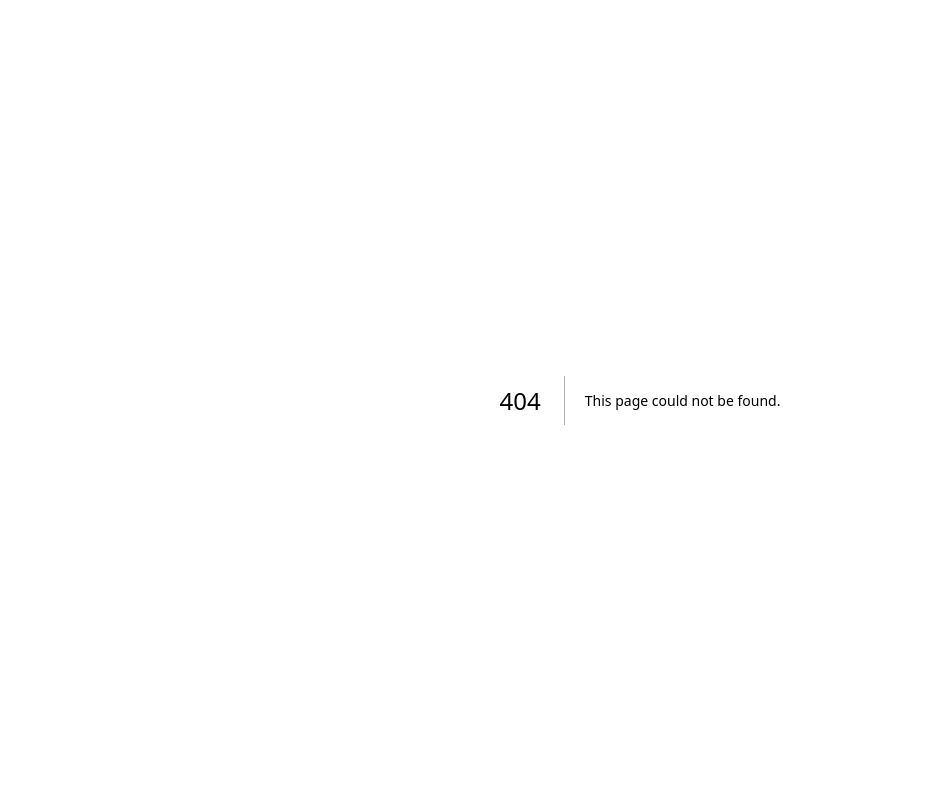
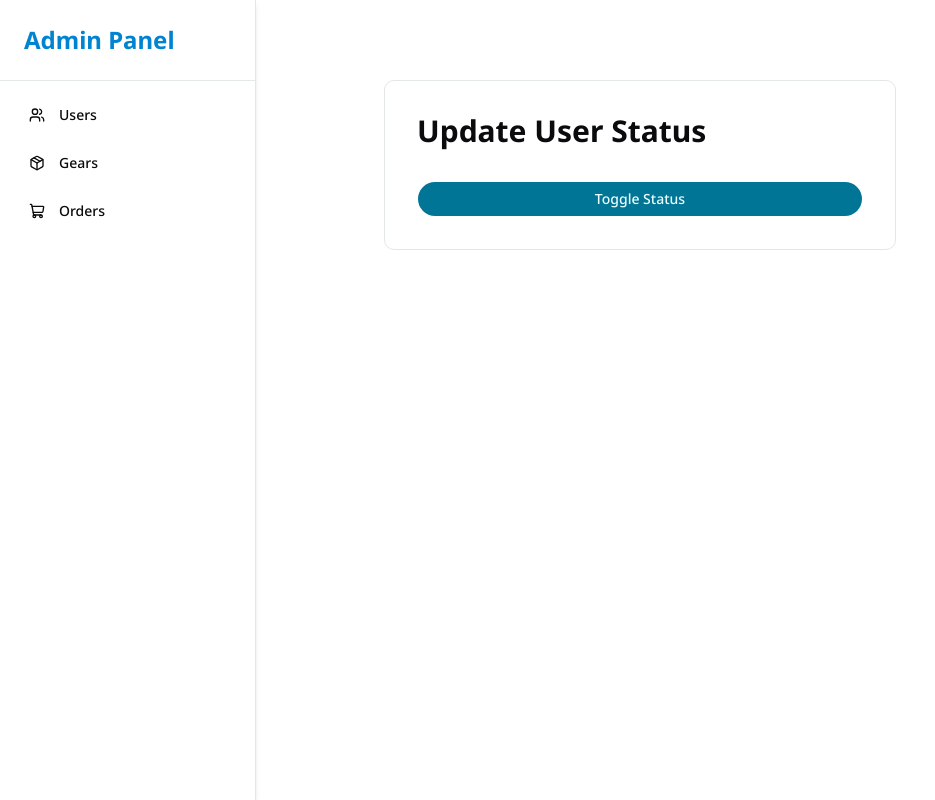
Before and after one commit to Ri-Reyan/GearUp_Client, a Next.js app: page /admin/users/1 in a window 1280 px wide. Before the commit this address had no page. Shown: the whole page, without its empty margins (0-935 px from the left). Built offline with nearby package versions, Linux system fonts and the light colour scheme; no server answers.

Commit message:
add user status toggle button

```diff
--- /dev/null
+++ b/app/admin/users/[id]/page.tsx
@@ -0,0 +1,40 @@
+"use client";
+
+import { useParams, useRouter } from "next/navigation";
+import axiosInstance from "@/lib/axios";
+import { Button } from "@/components/ui/button";
+import { toast } from "sonner";
+
+export default function UpdateUserPage() {
+  const { id } = useParams();
+
+  const router = useRouter();
+
+  const handleUpdate = async () => {
+    try {
+      const res = await axiosInstance.patch(
+        `/api/admin/users/${id}`,
+        {},
+        {
+          withCredentials: true,
+        },
+      );
+
+      toast.success(res.data.message);
+
+      router.push("/admin/users");
+    } catch {
+      toast.error("Failed");
+    }
+  };
+
+  return (
+    <div className="mx-auto mt-20 max-w-lg rounded-lg border p-8">
+      <h1 className="mb-8 text-3xl font-bold">Update User Status</h1>
+
+      <Button onClick={handleUpdate} className="w-full">
+        Toggle Status
+      </Button>
+    </div>
+  );
+}
--- a/app/admin/users/page.tsx
+++ b/app/admin/users/page.tsx
@@ -55,7 +55,7 @@ export default function UsersPage() {
 
               <td className="border p-3">
                 <Link
-                  href={`/dashboard/users/${user.id}`}
+                  href={`/admin/users/${user.id}`}
                   className="rounded bg-sky-600 px-4 py-2 text-white"
                 >
                   Update
```
